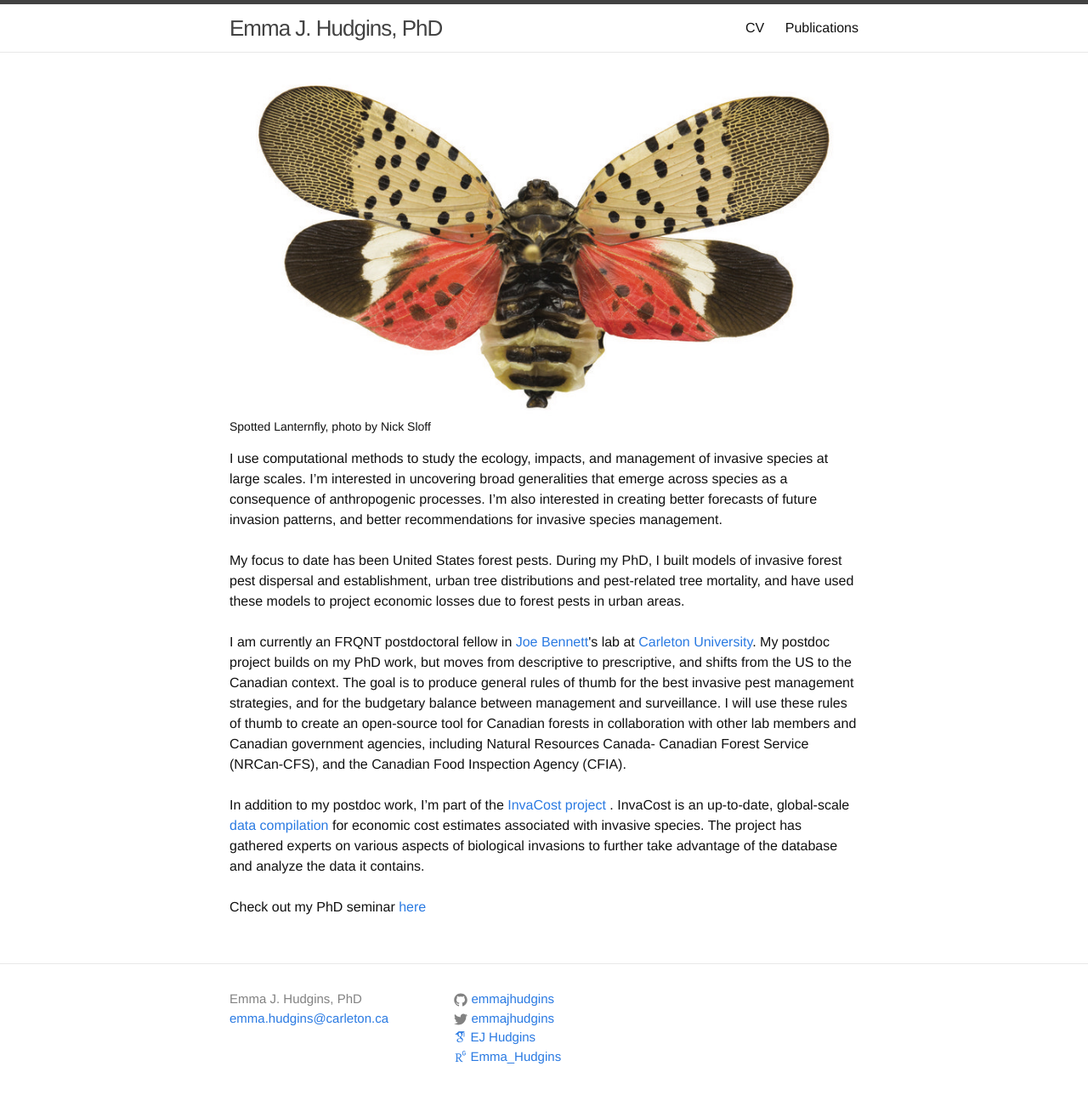
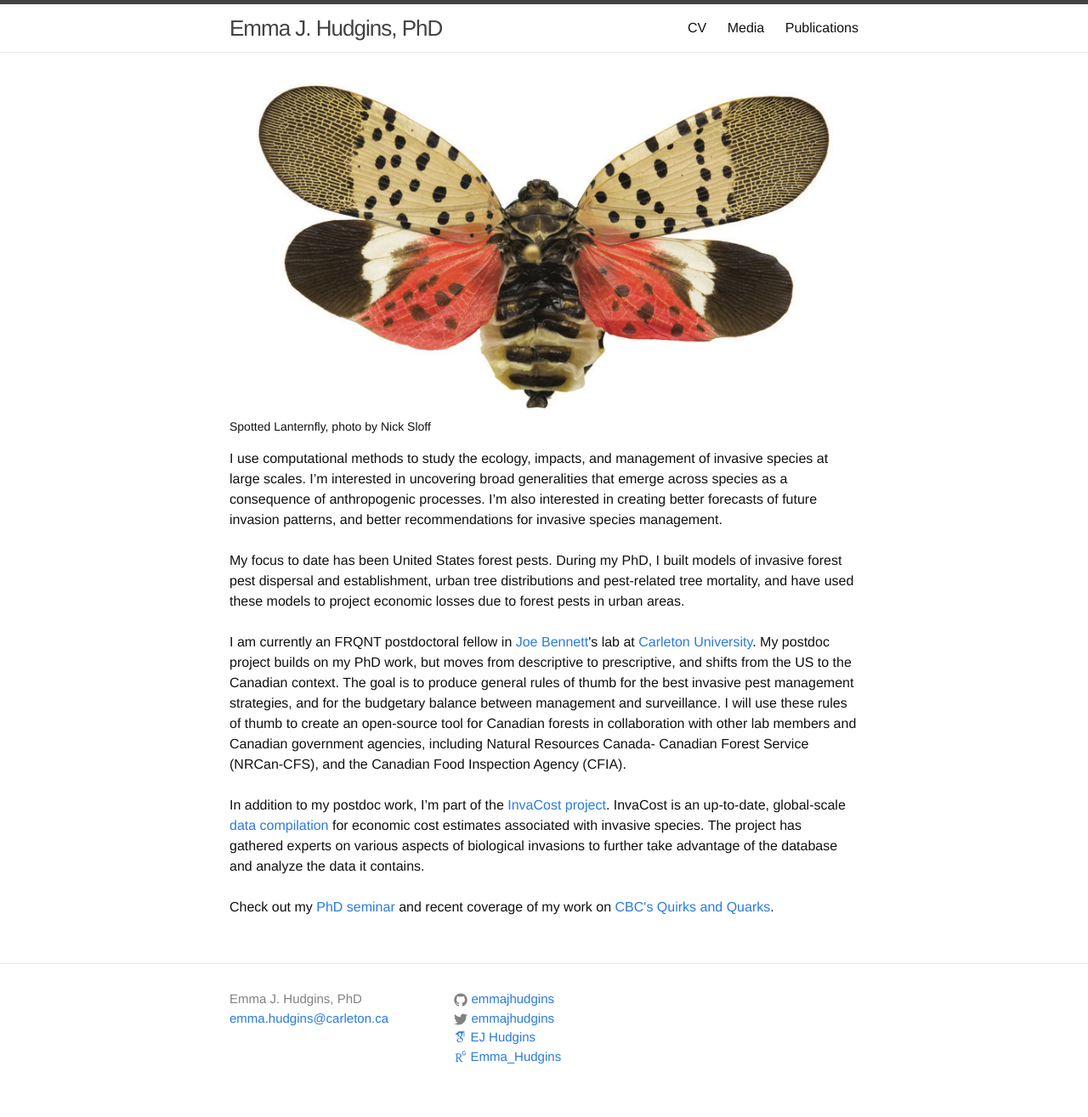
Before and after one commit to emmajhudgins/emmajhudgins.github.io, a Jekyll site: the page built from index.html, in a window 1280 px wide. Shown: the whole page at 85% size. Built offline with Jekyll 4.4.1, drawn with Linux system fonts in a browser that asks for light colours; nearby versions of some CDN libraries; some web fonts are replaced.

Commit message:
adding media tab

```diff
--- a/index.html
+++ b/index.html
@@ -17,9 +17,9 @@ My focus to date has been United States forest pests. During my PhD, I built mod
 I am currently an FRQNT postdoctoral fellow in <a href="https://carleton.ca/bennett-lab/">Joe Bennett</a>'s lab at <a href="https://www.carleton.ca">Carleton University</a>. My postdoc project builds on my PhD work, but moves from descriptive to prescriptive, and shifts from the US to the Canadian context. The goal is to produce general rules of thumb for the best invasive pest management strategies, and for the budgetary balance between management and surveillance. I will use these rules of thumb to create an open-source tool for Canadian forests in collaboration with other lab members and Canadian government agencies, including Natural Resources Canada- Canadian Forest Service (NRCan-CFS), and the Canadian Food Inspection Agency (CFIA). <br><br>
 
 
-In addition to my postdoc work, I’m part of the <a href="https://www.researchgate.net/project/InvaCost-assessing-the-economic-costs-of-biological-invasions"> InvaCost project </a>. InvaCost is an up-to-date, global-scale <a href="https://www.nature.com/articles/s41597-020-00586-z."> data compilation </a> for economic cost estimates associated with invasive species. The project has gathered experts on various aspects of biological invasions to further take advantage of the database and analyze the data it contains. <br><br>
+In addition to my postdoc work, I’m part of the <a href="https://www.researchgate.net/project/InvaCost-assessing-the-economic-costs-of-biological-invasions"> InvaCost project</a>. InvaCost is an up-to-date, global-scale <a href="https://www.nature.com/articles/s41597-020-00586-z"> data compilation </a> for economic cost estimates associated with invasive species. The project has gathered experts on various aspects of biological invasions to further take advantage of the database and analyze the data it contains. <br><br>
 
 
-	Check out my PhD seminar <a href="https://youtu.be/hceSoNLj4X4">here</a>
+	Check out my <a href="https://youtu.be/hceSoNLj4X4">PhD seminar</a> and recent coverage of my work on <a href="https://www.cbc.ca/listen/live-radio/1-51-quirks-and-quarks/clip/15901522-the-urban-tree-canopy-facing-worst-case-scenario-near">CBC's Quirks and Quarks</a>.
 	<br><br>
 </div>
```
Also changed, not shown: media.md (added, +41 -0 lines), 1 other file.
